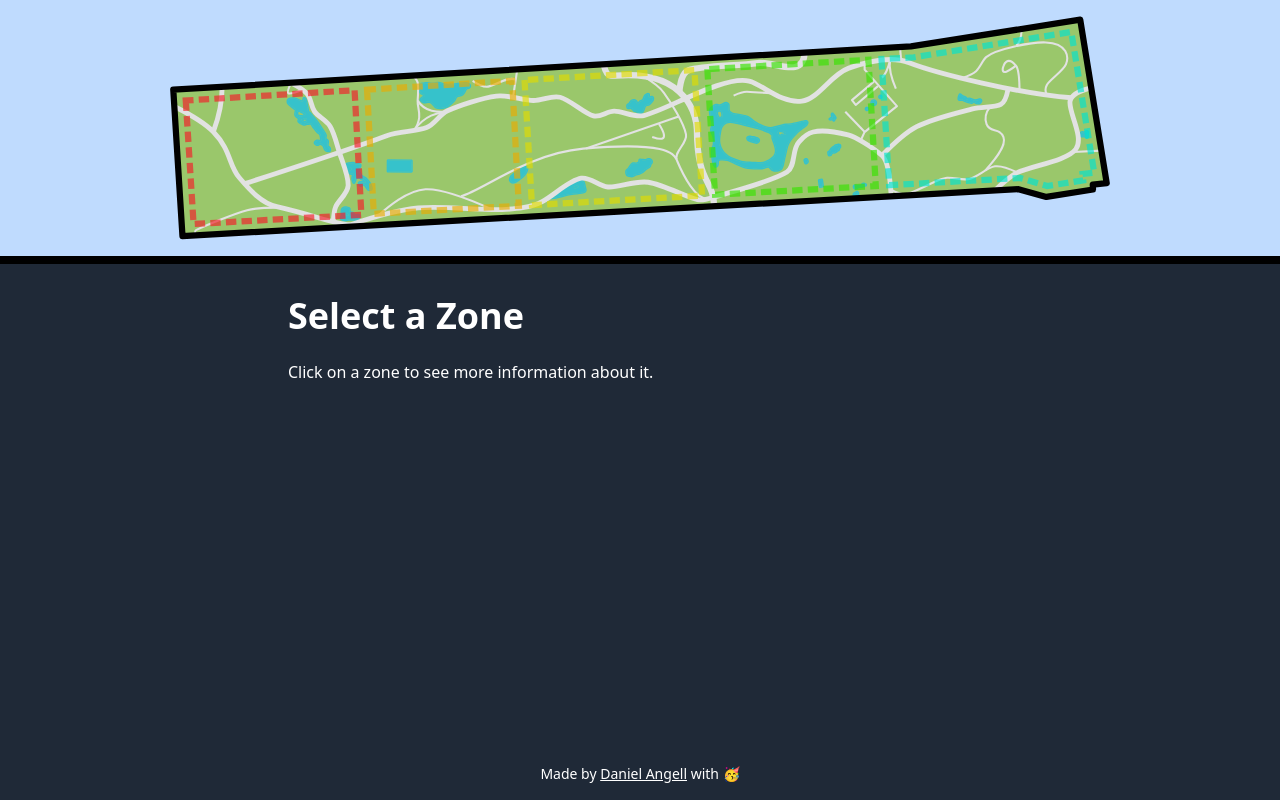
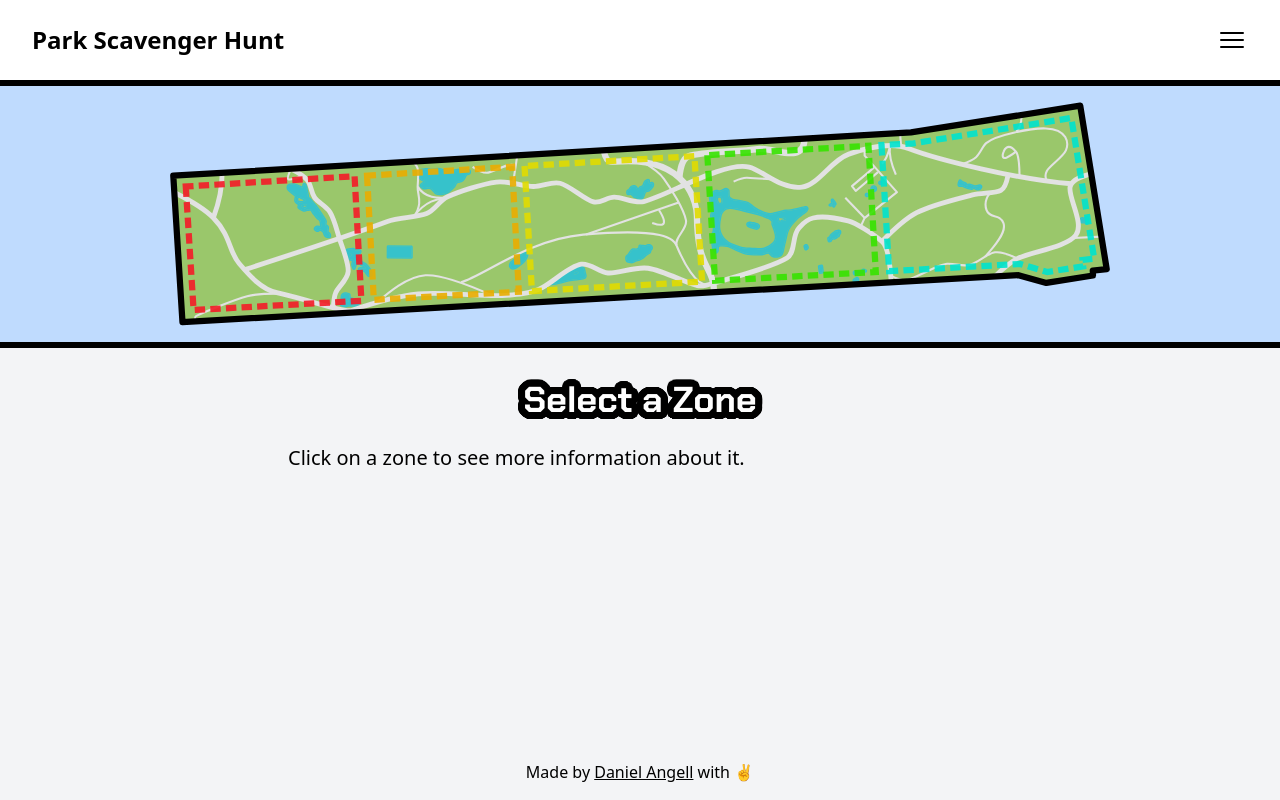
Before and after one commit to danthedaniel/scavenger, a Next.js app: page / in a window 1280 px wide. Built offline with nearby package versions, Linux system fonts and the light colour scheme.

Commit message:
UI iteration

```diff
--- a/components/map.tsx
+++ b/components/map.tsx
@@ -21,15 +21,15 @@ const SVG_WIDTH = 2707;
 const SVG_HEIGHT = 642;
 
 const SVG_REGION_CENTERS: Position[] = [
-  { x: 375, y: -1 },
-  { x: 200, y: -1 },
-  { x: 0, y: -1 },
-  { x: -200, y: -1 },
-  { x: -375, y: -1 },
+  { x: 390, y: -25 },
+  { x: 210, y: -10 },
+  { x: 25, y: -5 },
+  { x: -150, y: 5 },
+  { x: -355, y: 15 },
 ];
 
-const MIN_ZOOM = 2;
-const MAX_ZOOM = 8;
+const MIN_ZOOM = 3;
+const MAX_ZOOM = 9;
 const MIN_PAN_X = -200;
 const MAX_PAN_X = 200;
 const MIN_PAN_Y = -50;
@@ -46,6 +46,7 @@ export function Map({ selected, setSelected }: MapProps) {
   const [scale, setScale] = useState(3);
   const [pan, setPan] = useState<Position>({ x: 0, y: 0 });
   const [isPanning, setIsPanning] = useState(false);
+  const [isZooming, setIsZooming] = useState(false);
 
   // Drag panning state
   const [start, setStart] = useState<Position>({ x: 0, y: 0 });
@@ -63,7 +64,7 @@ export function Map({ selected, setSelected }: MapProps) {
     if (!svg) return;
 
     const regionCenter = SVG_REGION_CENTERS[selected];
-    const newScale = 7;
+    const newScale = 8;
 
     setScale(newScale);
     setPan({ x: regionCenter.x / newScale, y: regionCenter.y / newScale });
@@ -77,10 +78,15 @@ export function Map({ selected, setSelected }: MapProps) {
       if (event.ctrlKey) {
         // Handle zooming
         event.preventDefault();
+        setIsZooming(true);
         const scaleChange = event.deltaY * -0.02;
         setScale((prevScale) =>
           Math.min(Math.max(MIN_ZOOM, prevScale + scaleChange), MAX_ZOOM)
         );
+
+        setTimeout(() => {
+          setIsZooming(false);
+        }, 1000);
       } else {
         // Handle scrolling
         setPan((prevPan) =>
@@ -122,6 +128,7 @@ export function Map({ selected, setSelected }: MapProps) {
       } else if (event.touches.length === 2) {
         // Two touches, start zooming
         setIsPanning(false);
+        setIsZooming(true);
         const distance = getDistance(event.touches);
         setInitialDistance(distance);
         setInitialScale(scale);
@@ -139,6 +146,7 @@ export function Map({ selected, setSelected }: MapProps) {
         setHasPanned(true);
       } else if (event.touches.length === 2) {
         // Two touches, continue zooming
+        setIsZooming(true);
         const distance = getDistance(event.touches);
         const scaleChange = distance / initialDistance;
         setScale(
@@ -149,6 +157,7 @@ export function Map({ selected, setSelected }: MapProps) {
 
     const handleTouchEnd = () => {
       setIsPanning(false);
+      setIsZooming(false);
     };
 
     const getDistance = (touches: TouchList) => {
@@ -205,6 +214,7 @@ export function Map({ selected, setSelected }: MapProps) {
   return (
     <svg
       ref={svgRef}
+      className={isPanning || isZooming ? "" : "animate-park-map"}
       width="100%"
       height="100%"
       viewBox={`${-SVG_PADDING_X} ${-SVG_PADDING_Y} ${SVG_WIDTH + 2 * SVG_PADDING_X} ${SVG_HEIGHT + 2 * SVG_PADDING_Y}`}
@@ -494,9 +504,9 @@ export function Map({ selected, setSelected }: MapProps) {
             d="M425.581,844.811L448.075,1200.79L931.507,1174.14L911.877,815.325L425.581,844.811Z"
             style={{
               fill: "rgb(227,0,24)",
-              fillOpacity: selected === 0 ? 0.2 : 0,
+              fillOpacity: 0,
               stroke: "rgb(244,28,41)",
-              strokeOpacity: 0.65,
+              strokeOpacity: selected === 0 || selected === null ? 0.9 : 0,
               strokeWidth: "18px",
               strokeLinejoin: "miter",
               strokeDasharray: selected === 0 ? "0" : "30, 15",
@@ -508,9 +518,9 @@ export function Map({ selected, setSelected }: MapProps) {
             d="M947.761,813.617L967.279,1171.4L1385.03,1148.07L1365.81,788.263L947.761,813.617Z"
             style={{
               fill: "rgb(255,184,0)",
-              fillOpacity: selected === 1 ? 0.2 : 0,
+              fillOpacity: 0,
               stroke: "rgb(234,173,0)",
-              strokeOpacity: 0.65,
+              strokeOpacity: selected === 1 || selected === null ? 0.9 : 0,
               strokeWidth: "18px",
               strokeLinejoin: "miter",
               strokeDasharray: selected === 1 ? "0" : "30, 15",
@@ -522,9 +532,9 @@ export function Map({ selected, setSelected }: MapProps) {
             d="M1401.44,785.695L1422.79,1146.28L1912.92,1119.02L1890.95,757.414L1401.44,785.695Z"
             style={{
               fill: "rgb(255,249,0)",
-              fillOpacity: selected === 2 ? 0.2 : 0,
+              fillOpacity: 0,
               stroke: "rgb(225,220,0)",
-              strokeOpacity: 0.65,
+              strokeOpacity: selected === 2 || selected === null ? 0.9 : 0,
               strokeWidth: "18px",
               strokeLinejoin: "miter",
               strokeDasharray: selected === 2 ? "0" : "30, 15",
@@ -536,9 +546,9 @@ export function Map({ selected, setSelected }: MapProps) {
             d="M1928.05,754.541L1950.28,1116.41L2413.34,1091.05L2392.24,727.594L1928.05,754.541Z"
             style={{
               fill: "rgb(0,255,0)",
-              fillOpacity: selected === 3 ? 0.2 : 0,
+              fillOpacity: 0,
               stroke: "rgb(55,228,0)",
-              strokeOpacity: 0.65,
+              strokeOpacity: selected === 3 || selected === null ? 0.9 : 0,
               strokeWidth: "18px",
               strokeLinejoin: "miter",
               strokeDasharray: selected === 3 ? "0" : "30, 15",
@@ -550,9 +560,9 @@ export function Map({ selected, setSelected }: MapProps) {
             d="M2429.85,725.475L2451.83,1088.71L2828.6,1068.06L2907.41,1091.13L3010.8,1074.84L3008.88,1056.49L3042.51,1052.88L2976.51,647.499L2522.63,720.498L2429.85,725.475Z"
             style={{
               fill: "rgb(0,255,236)",
-              fillOpacity: selected === 4 ? 0.2 : 0,
+              fillOpacity: 0,
               stroke: "rgb(0,228,207)",
-              strokeOpacity: 0.65,
+              strokeOpacity: selected === 4 || selected === null ? 0.9 : 0,
               strokeWidth: "18px",
               strokeLinejoin: "miter",
               strokeDasharray: selected === 4 ? "0" : "30, 15",
--- a/pages/index.tsx
+++ b/pages/index.tsx
@@ -1,7 +1,12 @@
 import Head from "next/head";
 import { Map } from "../components/map";
 import { useState } from "react";
-import { ArrowLeftIcon, ArrowRightIcon } from "@heroicons/react/24/outline";
+import {
+  ArrowLeftIcon,
+  ArrowRightIcon,
+  Bars3Icon,
+  XMarkIcon,
+} from "@heroicons/react/24/outline";
 
 const colors = ["Red", "Orange", "Yellow", "Green", "Blue"];
 
@@ -15,16 +20,18 @@ function ZoneInfo({ selected, setSelected }: ZoneInfoProps) {
     <div className="w-full h-full p-8 overflow-hidden max-w-screen-md">
       <div className="flex flex-row justify-between items-center pb-6 select-none">
         <ArrowLeftIcon
-          className={`w-8 h-8 mr-4 ${selected === 0 ? "opacity-50" : "hover:cursor-pointer hover:text-gray-400"}`}
+          className={`w-8 h-8 mr-4 ${selected === 0 ? "opacity-0" : "hover:cursor-pointer hover:text-blue-400"}`}
           onClick={() => selected > 0 && setSelected(selected - 1)}
         />
-        <h2 className="text-4xl font-bold">{colors[selected]} Zone</h2>
+        <h1 className="text-4xl font-bold text-white text-outline font-chakra-petch">
+          {colors[selected]} Zone
+        </h1>
         <ArrowRightIcon
-          className={`w-8 h-8 ml-4 ${selected === 4 ? "opacity-50" : "hover:cursor-pointer hover:text-gray-400"}`}
+          className={`w-8 h-8 ml-4 ${selected === 4 ? "opacity-0" : "hover:cursor-pointer hover:text-blue-400"}`}
           onClick={() => selected < 4 && setSelected(selected + 1)}
         />
       </div>
-      <p className="pb-4">
+      <p className="pb-4 text-xl">
         Lorem ipsum dolor sit amet, consectetur adipiscing elit. In at leo at
         augue iaculis molestie sed vel odio. Aliquam erat volutpat. Suspendisse
         lacinia pretium interdum. Integer pulvinar lectus lorem, id vehicula
@@ -38,7 +45,7 @@ function ZoneInfo({ selected, setSelected }: ZoneInfoProps) {
         ut quam aliquam, sodales ex ut, finibus arcu. Praesent consectetur
         pharetra ante eget lobortis.
       </p>
-      <p className="pb-4">
+      <p className="pb-4 text-xl">
         Fusce nec pharetra lectus. Nullam at sem interdum, pellentesque mi id,
         dictum nisl. Morbi at lectus convallis, fringilla ex eu, accumsan
         tortor. Morbi tempor metus eget turpis fringilla interdum. Suspendisse
@@ -56,21 +63,58 @@ function ZoneInfo({ selected, setSelected }: ZoneInfoProps) {
 function ZonePlaceholder() {
   return (
     <div className="w-full h-full p-8 overflow-hidden max-w-screen-md">
-      <h2 className="text-4xl font-bold pb-6">Select a Zone</h2>
-      <p className="pb-4">Click on a zone to see more information about it.</p>
+      <div className="flex flex-col justify-center items-center pb-6 select-none">
+        <h1 className="text-4xl font-bold text-white text-outline font-chakra-petch">
+          Select a Zone
+        </h1>
+      </div>
+      <p className="pb-4 text-xl">
+        Click on a zone to see more information about it.
+      </p>
     </div>
   );
 }
 
 function Footer() {
   return (
-    <footer className="w-full text-center text-white p-4 text-sm">
+    <footer className="w-full text-center text-black p-4 text-md">
       Made by{" "}
       <a href="https://danangell.com" className="underline">
         Daniel Angell
       </a>{" "}
-      with 🥳
+      with ✌️
     </footer>
+  );
+}
+
+function Menu() {
+  const [isMenuOpen, setIsMenuOpen] = useState(false);
+
+  return (
+    <div
+      className={`flex flex-col bg-white ${isMenuOpen ? "fixed top-0 left-0 z-10 h-screen w-screen" : "border-b-6 border-black w-full h-auto"}`}
+    >
+      <div className="flex flex-row w-full h-20 justify-between items-center px-8">
+        <h1 className="text-2xl font-bold">Park Scavenger Hunt</h1>
+        <div
+          className="flex flex-row items-center"
+          onClick={() => setIsMenuOpen(!isMenuOpen)}
+        >
+          {isMenuOpen ? (
+            <XMarkIcon className="w-8 h-8 cursor-pointer" />
+          ) : (
+            <Bars3Icon className="w-8 h-8 cursor-pointer" />
+          )}
+        </div>
+      </div>
+      {isMenuOpen && (
+        <div className="flex flex-col space-y-8 px-8">
+          <span className="text-md font-bold">Item 1</span>
+          <span className="text-md font-bold">Item 2</span>
+          <span className="text-md font-bold">Item 3</span>
+        </div>
+      )}
+    </div>
   );
 }
 
@@ -78,19 +122,18 @@ export default function Home() {
   const [selected, setSelected] = useState<number | null>(null);
 
   return (
-    <div className="min-w-screen min-h-screen flex flex-col justify-between items-center bg-gray-800">
+    <div className="min-w-screen min-h-screen flex flex-col justify-between items-center bg-gray-100">
       <Head>
         <title>Zen Masters of Golden Gate Park</title>
       </Head>
-      {/*       <h1 className="font-chakra-petch text-white text-outline text-jumbo">
-        Zen Masters
-      </h1> */}
+
+      <Menu />
 
       <div className="w-full h-64 p-8 bg-blue-200 overflow-hidden">
         <Map selected={selected} setSelected={setSelected} />
       </div>
 
-      <div className="flex flex-col w-full flex-grow justify-start items-center border-t-8 border-black text-white">
+      <div className="flex flex-col w-full flex-grow justify-start items-center border-t-6 border-black text-black">
         {selected === null && <ZonePlaceholder />}
         {selected !== null && (
           <ZoneInfo selected={selected} setSelected={setSelected} />
--- a/styles/globals.css
+++ b/styles/globals.css
@@ -1,6 +1,18 @@
 @tailwind base;
 @tailwind components;
 @tailwind utilities;
+
+.animate-park-map {
+  transition: transform 0.5s ease;
+}
+
+.border-t-6 {
+  border-top-width: 6px;
+}
+
+.border-b-6 {
+  border-bottom-width: 6px;
+}
 
 .font-chakra-petch {
   font-family: "Chakra Petch", sans-serif;
```
